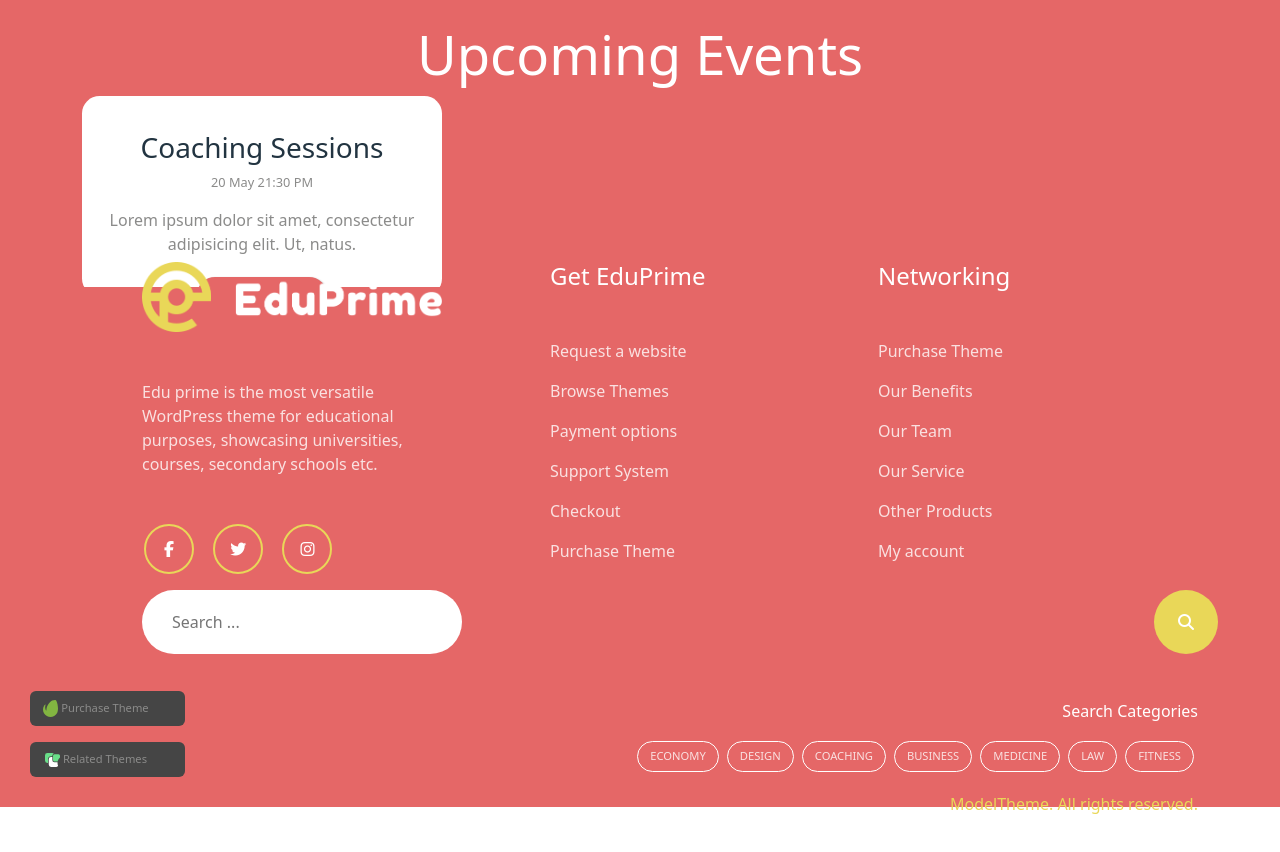
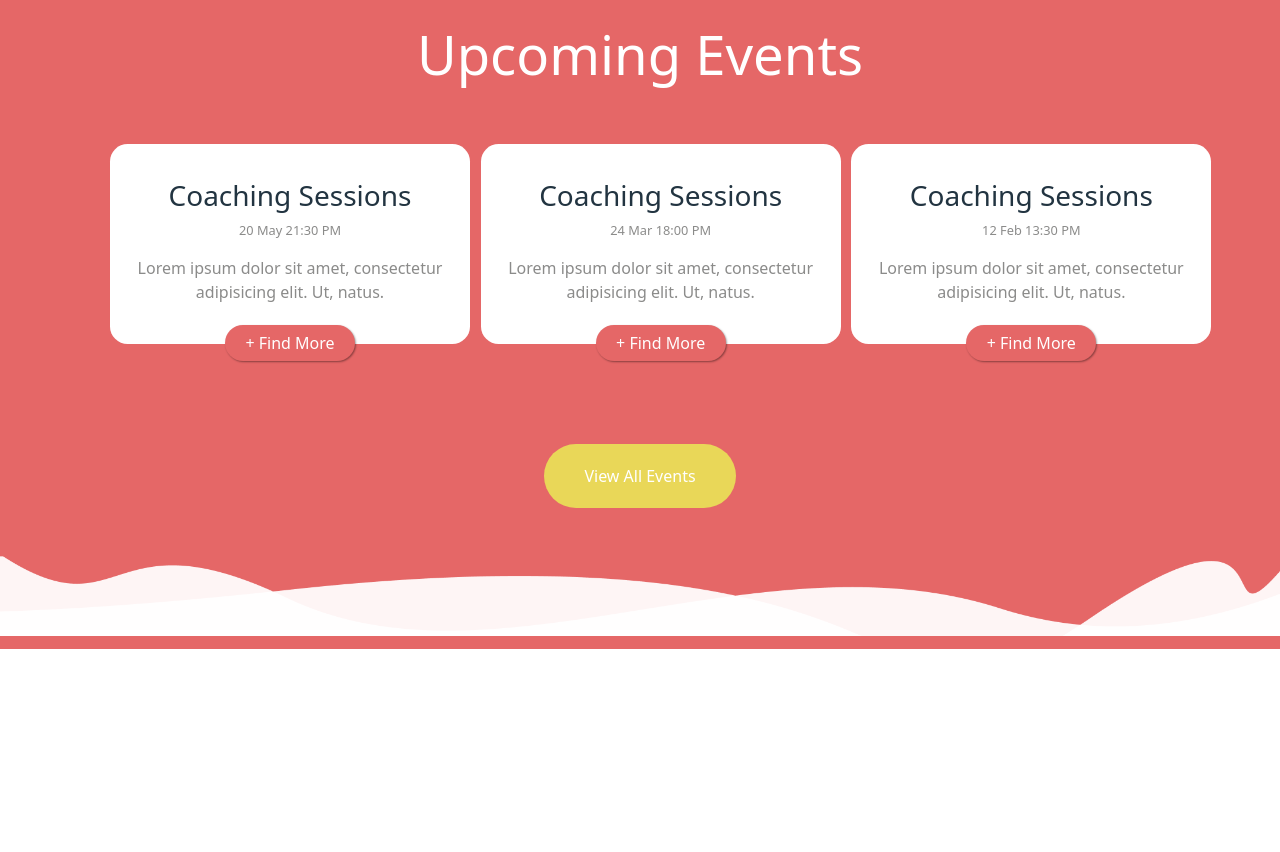
Before and after one commit to MarcoRomanohub/proj-html-vuejs, a Vue app: page / in a window 1280 px wide. Shown: the part 3713-4565 px from the top of the page. Built offline with nearby package versions, Linux system fonts and the light colour scheme.

Commit message:
[add] uniYear section complete

```diff
--- a/src/assets/scss/partials/_utils.scss
+++ b/src/assets/scss/partials/_utils.scss
@@ -5,3 +5,8 @@
 .dbg {
   border: 1px solid gray;
 }
+
+.btn {
+  border: none;
+  border-radius: 2rem;
+}
--- a/src/components/Main.vue
+++ b/src/components/Main.vue
@@ -32,6 +32,6 @@ export default {
 <style lang="scss" scoped>
 main {
   padding-top: 110px;
-  height: 4000px;
+  height: 8000px;
 }
 </style>
--- a/src/components/partials/uniYear.vue
+++ b/src/components/partials/uniYear.vue
@@ -1,6 +1,12 @@
  <script>
+  import {store} from '../../data/store'
+
  export default {
-
+  data(){
+      return{
+        store
+      }
+    }
  }
  </script>
 
@@ -43,24 +49,29 @@
         <div class="icon mb-4 mt-5 "><img src="/public/edu/img/upcoming-events-calendar-icon.png" alt=""></div>
         <h2>Upcoming Events</h2>
       </div>
-      <div class="row row-cols-3 events">
-        <div class="col">
+      <div class="row row-cols-3 events mt-5 ms-3 ">
+
+        <div v-for="(event, index) in store.upcomingEvents" :key="index" class="col">
           <div class="card-event text-center d-flex flex-column align-items-center justify-content-center pt-5   ">
-            <h3>Coaching Sessions</h3>
+            <h3>{{ event.title }}</h3>
             <p class="date">
-              20 May 21:30 PM
+              {{event.date}}
             </p>
             <p>
-              Lorem ipsum dolor sit amet, consectetur adipisicing elit. Ut, natus.
+              {{event.info}}
             </p>
             <button class=" btn btn-secondary  ">+ Find More</button>
           </div>
         </div>
-        <div class="col"></div>
-        <div class="col"></div>
+
       </div>
+
+      <div class="all-events-btn d-flex justify-content-center">
+        <button class=" btn btn-secondary yellow-btn mb-5  ">View All Events</button>
+      </div>
+
     </div>
-
+    <img src="/public/edu/img/Wave-1.png" alt="">
 
    </section>
  </template>
@@ -68,7 +79,7 @@
 
  <style lang="scss" scoped>
   #uniYear{
-    height: 1500px;
+    height: 1600px;
     background-color: var(--primary-color);
     padding-top: 200px;
     color: white;
@@ -124,12 +135,16 @@
           box-shadow: 1px 1px 2px rgba(0, 0, 0, 0.4);
           position: relative;
           top: 5px;
-          border: none;
-          border-radius: 2rem;
           width: 130px;
           background-color: var(--primary-color);
         }
       }
     }
+    .all-events-btn{
+      margin-top: 100px;
+      button{
+        padding: 20px 40px;
+      }
+    }
   }
  </style>
--- a/src/data/store.js
+++ b/src/data/store.js
@@ -138,5 +138,22 @@ export const store = reactive({
       name: 'Graphic Design',
       image: 'public/edu/img/Palette-tabs-v2.png'
     },
+  ],
+  upcomingEvents: [
+    {
+      title: 'Coaching Sessions',
+      date: '20 May 21:30 PM',
+      info: 'Lorem ipsum dolor sit amet, consectetur adipisicing elit. Ut, natus.'
+    },
+    {
+      title: 'Coaching Sessions',
+      date: '24 Mar 18:00 PM',
+      info: 'Lorem ipsum dolor sit amet, consectetur adipisicing elit. Ut, natus.'
+    },
+    {
+      title: 'Coaching Sessions',
+      date: '12 Feb 13:30 PM',
+      info: 'Lorem ipsum dolor sit amet, consectetur adipisicing elit. Ut, natus.'
+    },
   ]
 })
```
